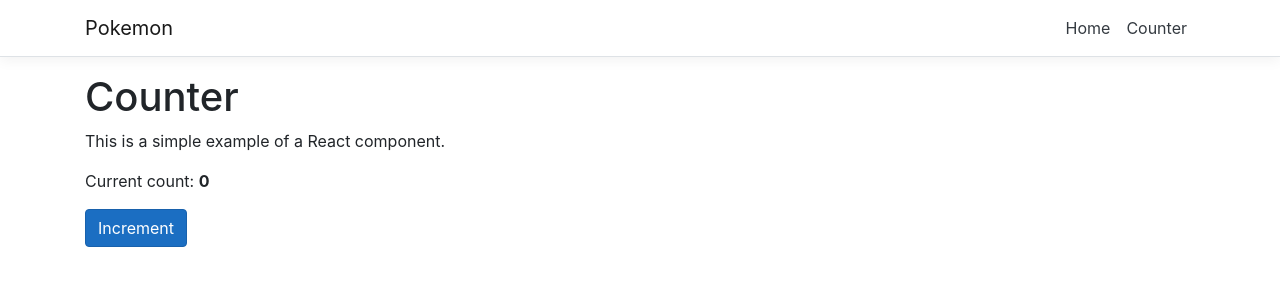
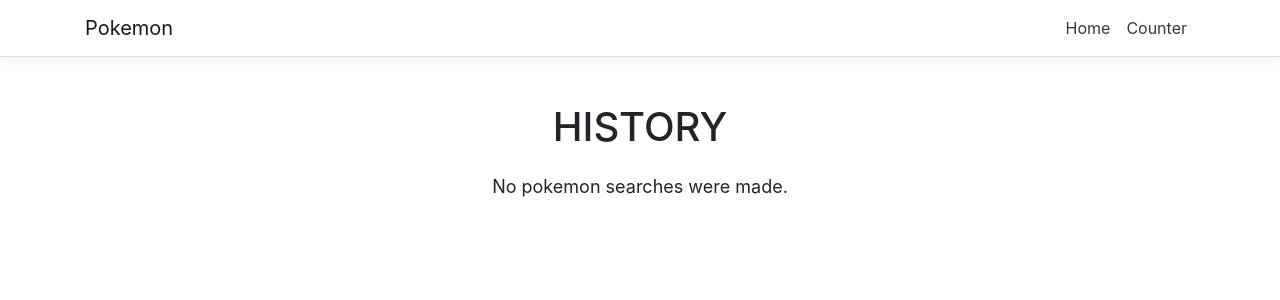
Before and after one commit to nargv/Pokemon, a React (Create React App) app in the folder Pokemon/ClientApp/: page /counter in a window 1280 px wide. Shown: the top 300 px of the page. Built offline with nearby package versions, Linux system fonts and the light colour scheme.

Commit message:
Used redux to store history

```diff
--- a/Pokemon/ClientApp/package.json
+++ b/Pokemon/ClientApp/package.json
@@ -4,12 +4,14 @@
   "private": true,
   "dependencies": {
     "@material-ui/icons": "^4.11.3",
+    "@reduxjs/toolkit": "^1.8.2",
     "bootstrap": "~4.6.1",
     "jquery": "~3.6.0",
     "merge": "^2.1.1",
     "oidc-client": "~1.11.5",
     "react": "~16.14.0",
     "react-dom": "~16.14.0",
+    "react-redux": "^8.0.2",
     "react-router": "~5.2.1",
     "react-router-bootstrap": "^0.25.0",
     "react-router-dom": "~5.3.0",
--- a/Pokemon/ClientApp/src/components/Counter.jsx
+++ b/Pokemon/ClientApp/src/components/Counter.jsx
@@ -1,23 +1,36 @@
 import React, { useState } from 'react';
+import { useSelector } from 'react-redux';
+import { Container } from 'reactstrap';
+import Text from '../defaultComponents/Text';
+import SearchResult from './SearchResult';
+import styled from 'styled-components';
 
 const Counter = () => {
-  const [currentCount, setCurrentCount] = useState(0);
+  const searches = useSelector(state => state.searches);
 
-  const incrementCounter = () => {
-    setCurrentCount(currentCount + 1);
+  const getSearches = () => {
+    return (
+      searches.searches.map(item => (<SearchResult result={item} />))
+    );
   }
 
   return (
-    <div>
-      <h1>Counter</h1>
-
-      <p>This is a simple example of a React component.</p>
-
-      <p aria-live="polite">Current count: <strong>{currentCount}</strong></p>
-
-      <button className="btn btn-primary" onClick={incrementCounter}>Increment</button>
-    </div>
+    <StyledContainer>
+      <Text type={"large"}>HISTORY</Text>
+      {searches.searches.length > 0 ?
+        getSearches()
+        :
+        <Text type={"medium"}>No pokemon searches were made.</Text>
+      }
+    </StyledContainer>
   );
 }
 
 export default Counter;
+
+const StyledContainer = styled(Container)`
+  width: 80%;
+  margin: 0 auto;
+  text-align: center;
+  margin-top: 40px;
+`;
--- a/Pokemon/ClientApp/src/components/Home.jsx
+++ b/Pokemon/ClientApp/src/components/Home.jsx
@@ -4,12 +4,19 @@
 import styled from 'styled-components';
 import SearchResult from './SearchResult';
 import Text from '../defaultComponents/Text';
+import { useDispatch } from 'react-redux';
+import { addSearch } from '../searches';
 
 const Home = () => {
+  const dispatch = useDispatch();
+
   const [result, setResult] = useState();
   const [displayResults, setDisplayResults] = useState(false);
 
   const handleOnSetResult = (value) => {
+    if(value) {
+      dispatch(addSearch(value));
+    }
     setResult(value);
     setDisplayResults(true);
   }
--- a/Pokemon/ClientApp/src/components/SearchResult.jsx
+++ b/Pokemon/ClientApp/src/components/SearchResult.jsx
@@ -34,6 +34,7 @@
 
 const StyledContainer = styled(Container)`
     margin-top: 40px;
+    margin-bottom: 40px;
     height: 200px;
     text-align: center;
     border: 2px solid grey;
--- a/Pokemon/ClientApp/src/index.js
+++ b/Pokemon/ClientApp/src/index.js
@@ -1,16 +1,20 @@
 import 'bootstrap/dist/css/bootstrap.css';
 import React from 'react';
 import ReactDOM from 'react-dom';
+import { Provider } from 'react-redux';
 import { BrowserRouter } from 'react-router-dom';
 import App from './App';
 import registerServiceWorker from './registerServiceWorker';
+import { store } from './store';
 
 const baseUrl = document.getElementsByTagName('base')[0].getAttribute('href');
 const rootElement = document.getElementById('root');
 
 ReactDOM.render(
   <BrowserRouter basename={baseUrl}>
-    <App />
+    <Provider store={store}>
+      <App />
+    </Provider>
   </BrowserRouter>,
   rootElement);
 
--- /dev/null
+++ b/Pokemon/ClientApp/src/searches.js
@@ -0,0 +1,19 @@
+import { createSlice } from '@reduxjs/toolkit';
+
+const initialState = {
+    searches: [],
+};
+
+export const searchSlice = createSlice({
+    name: 'searches',
+    initialState,
+    reducers: {
+        addSearch: (state, action) => {
+            state.searches = [...state.searches, action.payload]
+        },
+    }
+});
+
+export const { addSearch } = searchSlice.actions;
+
+export default searchSlice.reducer;
--- /dev/null
+++ b/Pokemon/ClientApp/src/store.js
@@ -0,0 +1,8 @@
+import { configureStore } from '@reduxjs/toolkit';
+import searchReducer from './searches';
+
+export const store = configureStore({
+    reducer: {
+        searches: searchReducer,
+    },
+});
```
Also changed, not shown: 1 other file (tests, documents, lock files or other folders).
